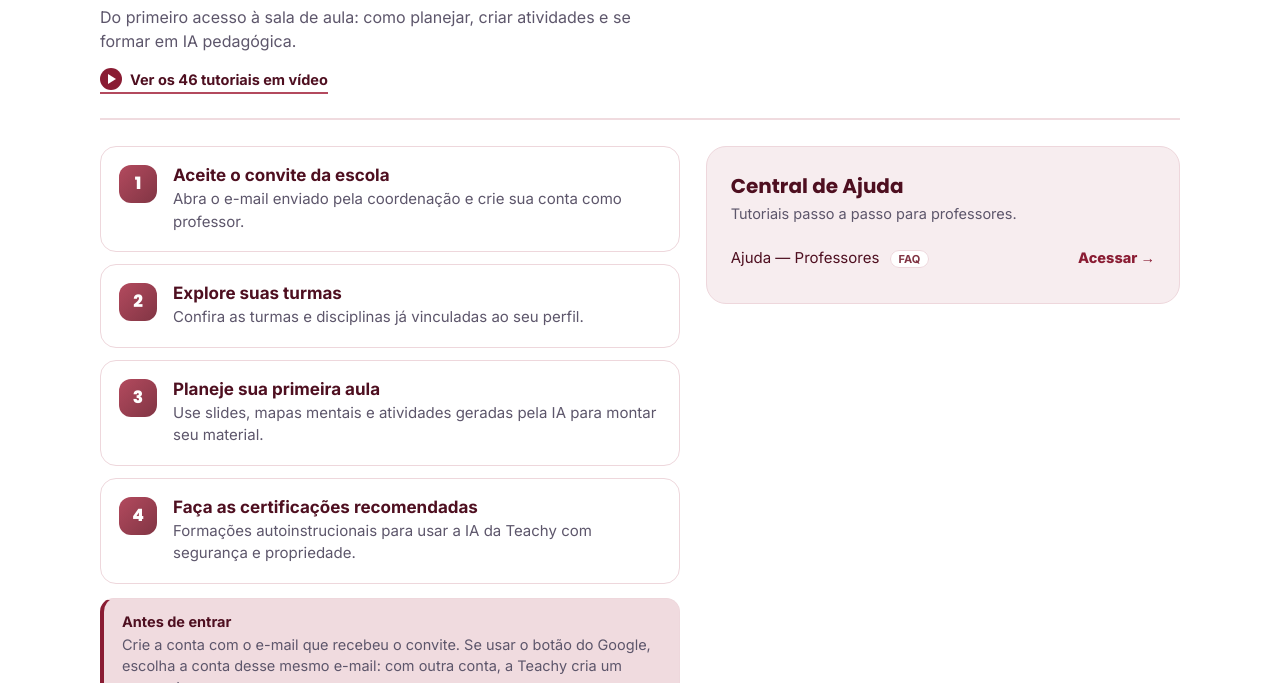
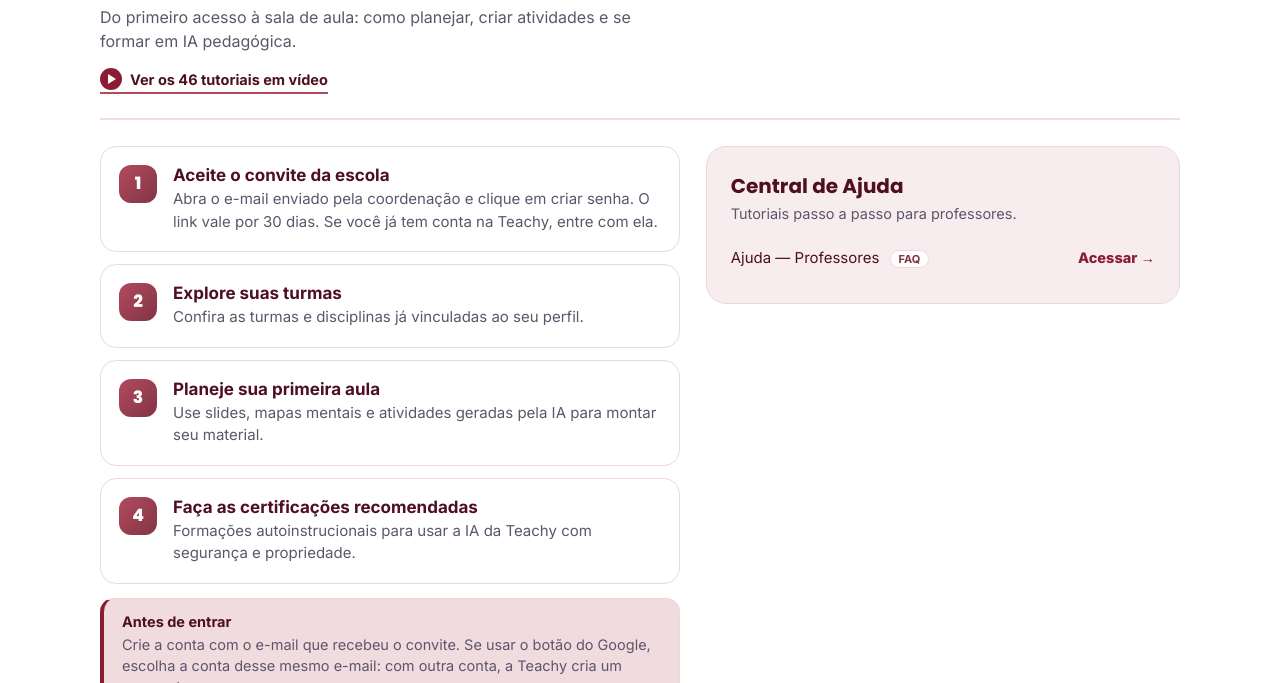
Before and after one commit to TeachyEducation/basilios, a plain HTML site: page equipe/index.html in a window 1280 px wide. Both pictures are taken after a click on the button "Professores". Shown: the part 789-1472 px from the top of the page. Drawn offline with Linux system fonts and the light colour scheme.

Commit message:
Atualiza tutoriais
Co-Authored-By: Claude Opus 5.5 <noreply@anthropic.com>

```diff
--- a/equipe/index.html
+++ b/equipe/index.html
@@ -295,7 +295,7 @@
       <div class="grade">
         <div class="coluna">
         <ol class="passos">
-          <li><span class="n">1</span><div><strong>Aceite o convite da escola</strong><span>Abra o e-mail enviado pela coordenação e crie sua conta como professor.</span></div></li>
+          <li><span class="n">1</span><div><strong>Aceite o convite da escola</strong><span>Abra o e-mail enviado pela coordenação e clique em criar senha. O link vale por 30 dias. Se você já tem conta na Teachy, entre com ela.</span></div></li>
           <li><span class="n">2</span><div><strong>Explore suas turmas</strong><span>Confira as turmas e disciplinas já vinculadas ao seu perfil.</span></div></li>
           <li><span class="n">3</span><div><strong>Planeje sua primeira aula</strong><span>Use slides, mapas mentais e atividades geradas pela IA para montar seu material.</span></div></li>
           <li><span class="n">4</span><div><strong>Faça as certificações recomendadas</strong><span>Formações autoinstrucionais para usar a IA da Teachy com segurança e propriedade.</span></div></li>
```
Also changed, not shown: familias/index.html (+1 -1 lines).
